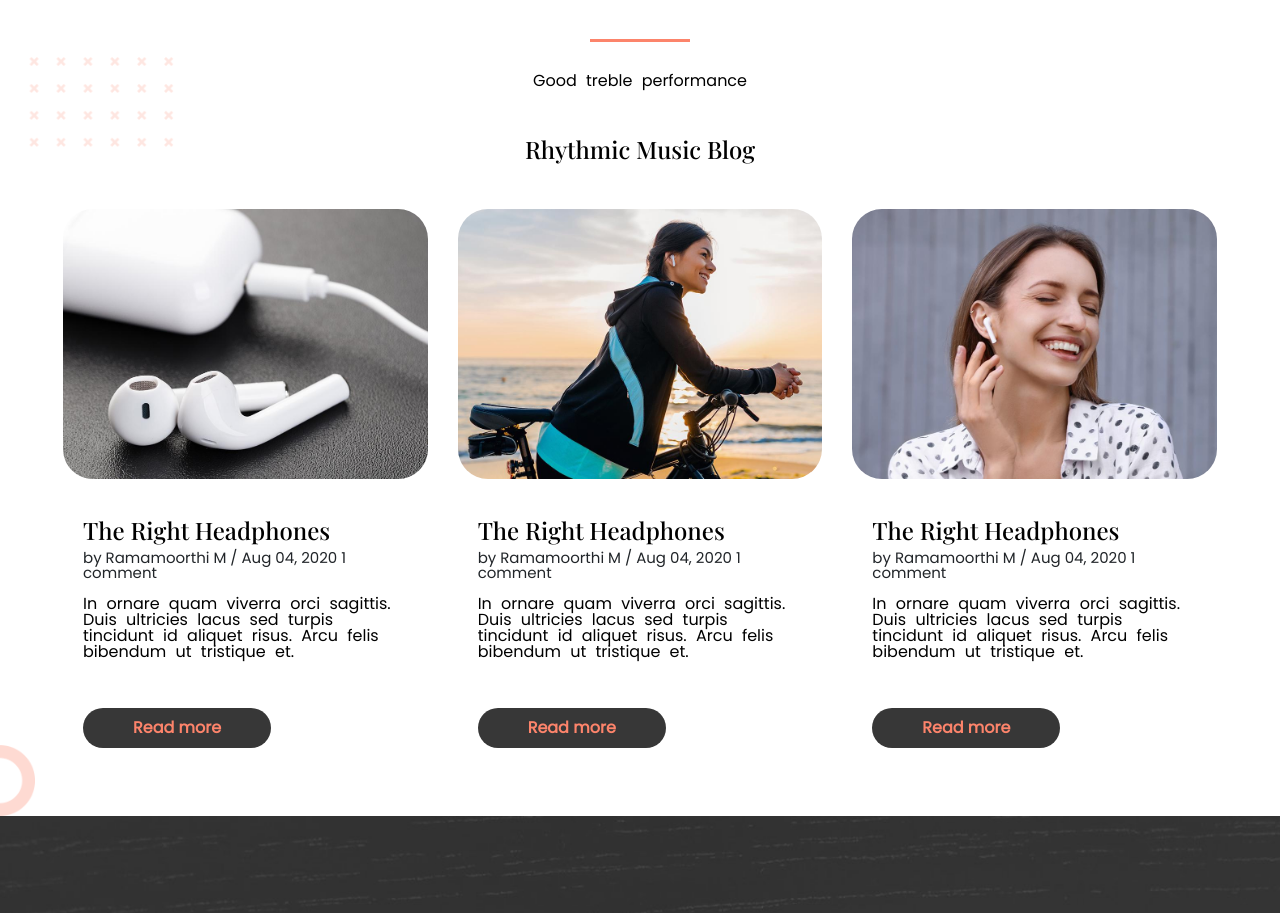
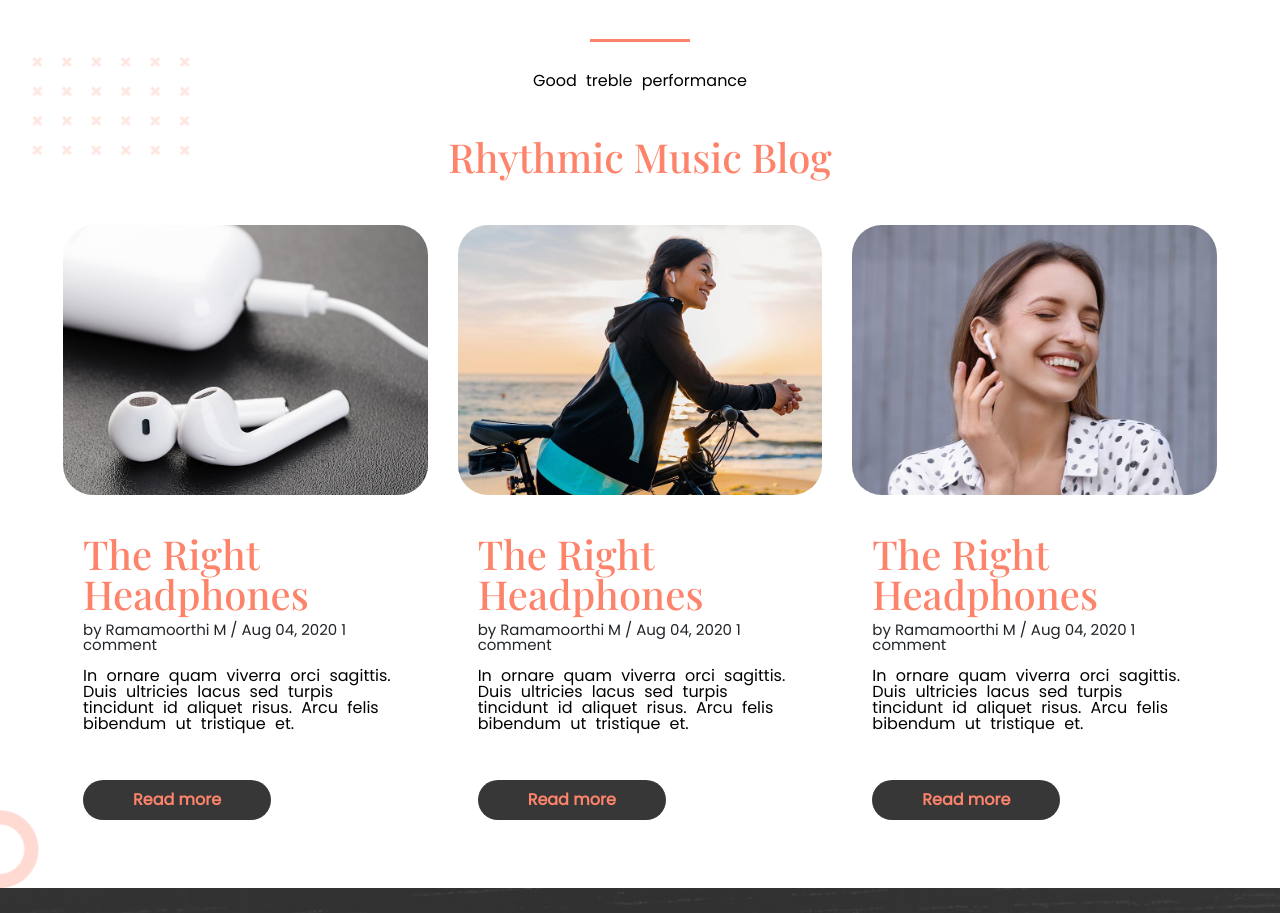
Before and after one commit to tuananh1810/Boom, a plain HTML site: page index.html in a window 1280 px wide. Shown: the part 4380-5293 px from the top of the page. Drawn offline with nearby package versions, Linux system fonts and the light colour scheme; a script that the page names is missing.

Commit message:
Update home.css

```diff
--- a/CSS/home.css
+++ b/CSS/home.css
@@ -599,8 +599,9 @@ html {
 }
 
 .blog-container .slide_heading {
-    font-size: 24px;
-    color    : #000;
+    font-family: 'Playfair Display';
+    font-size: 40px;
+    color: #FD846B;
 }
 
 .blog-container .slide_heading:hover {
```
